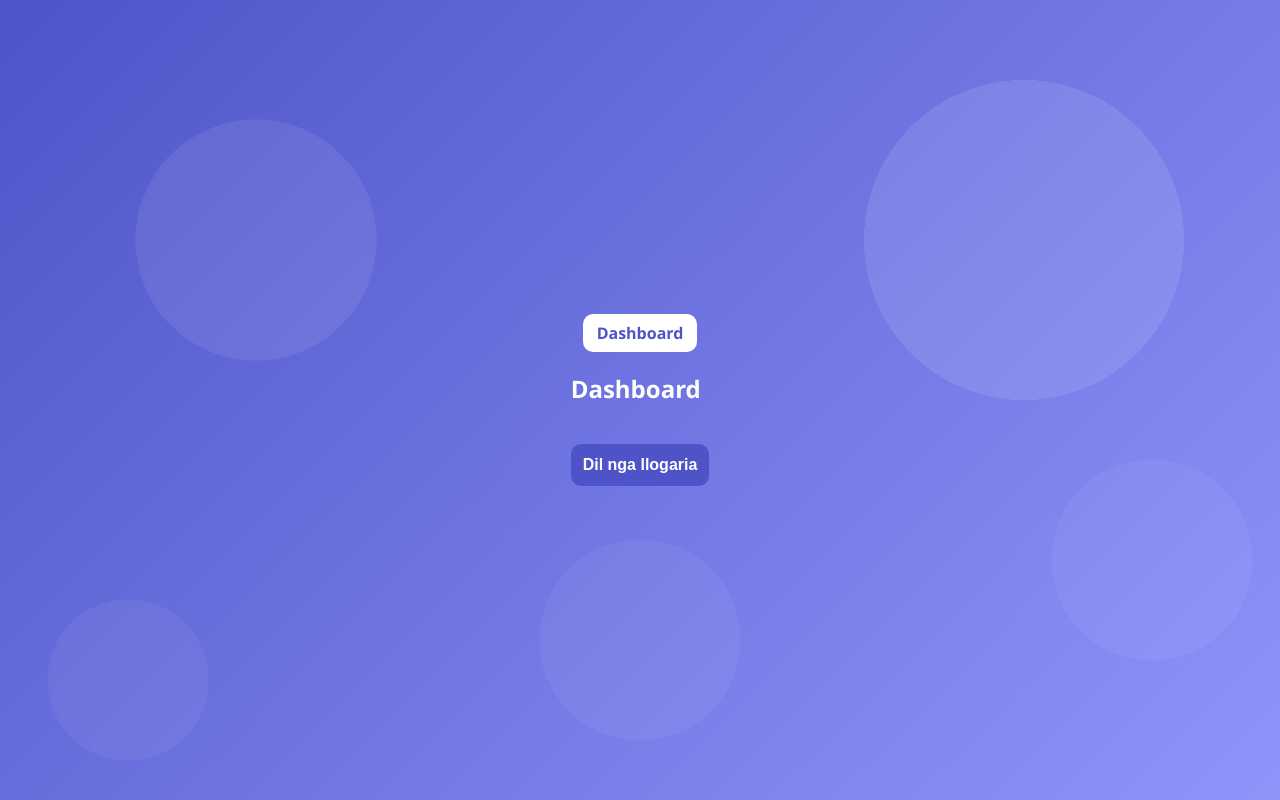
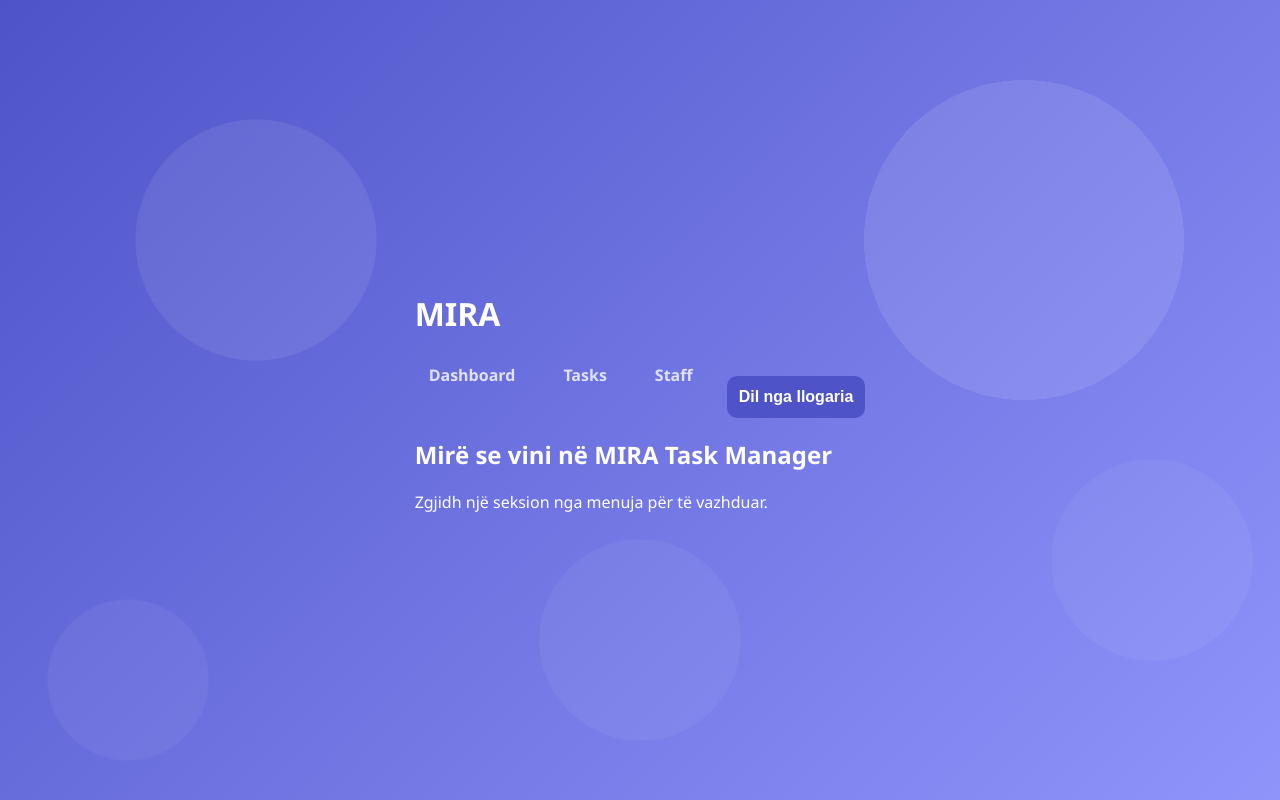
Before and after one commit to edona12/mira-task-manager, a React (Create React App) app in the folder client/: page /homepage in a window 1280 px wide. Before the commit this address led to /dashboard. Built offline with nearby package versions, Linux system fonts and the light colour scheme; sample sign-in values are in the browser's storage.

Commit message:
Lidhje në HomePage

```diff
--- a/client/src/App.js
+++ b/client/src/App.js
@@ -1,17 +1,110 @@
+// import React, { useState } from 'react';
+// import {
+//   BrowserRouter as Router,
+//   Routes,
+//   Route,
+//   Navigate,
+//   useLocation,
+//   NavLink,
+// } from 'react-router-dom';
+// import LoginForm from './components/LoginForm';
+// import RegisterForm from './components/RegisterForm';
+// import Dashboard from './pages/Dashboard';
+// import Tasks from './pages/Tasks';
+// import Staff from './pages/Staff';
+// import HomePage from './pages/HomePage';
+// import PrivateRoute from './components/PrivateRoute';
+// import AuthContext from './context/AuthContext';
+// import LogoutButton from './components/LogoutButton';
+// import './App.css';
+
+// function AppWrapper() {
+//   const [token, setToken] = useState(localStorage.getItem('token'));
+
+//   return (
+//     <AuthContext.Provider value={{ token, setToken }}>
+//       <Router>
+//         <AppLayout />
+//       </Router>
+//     </AuthContext.Provider>
+//   );
+// }
+
+// function AppLayout() {
+//   const { token } = React.useContext(AuthContext);
+//   const location = useLocation();
+
+//   return (
+//     <div className="App">
+//       <nav>
+//         {!token ? (
+//           <>
+//             <NavLink to="/login" className={({ isActive }) => (isActive ? 'active-link' : '')}>
+//               Login
+//             </NavLink>
+//             <NavLink to="/register" className={({ isActive }) => (isActive ? 'active-link' : '')}>
+//               Register
+//             </NavLink>
+//           </>
+//         ) : (
+//           <>
+//             <NavLink to="/" className={({ isActive }) => (isActive ? 'active-link' : '')}>
+//               Home
+//             </NavLink>
+//             <NavLink to="/dashboard" className={({ isActive }) => (isActive ? 'active-link' : '')}>
+//               Dashboard
+//             </NavLink>
+//             <NavLink to="/tasks" className={({ isActive }) => (isActive ? 'active-link' : '')}>
+//               Tasks
+//             </NavLink>
+//             <NavLink to="/staff" className={({ isActive }) => (isActive ? 'active-link' : '')}>
+//               Staff
+//             </NavLink>
+//             <LogoutButton />
+//           </>
+//         )}
+//       </nav>
+
+//     <Routes>
+//   <Route path="/login" element={!token ? <LoginForm /> : <Navigate to="/homepage" />} />
+//   <Route path="/register" element={!token ? <RegisterForm /> : <Navigate to="/homepage" />} />
+
+//   {/* Layout që ka Header + Outlet */}
+//   <Route path="/homepage" element={<PrivateRoute><HomePage /></PrivateRoute>}>
+//     <Route index element={<Dashboard />} />
+//     <Route path="dashboard" element={<Dashboard />} />
+//     <Route path="tasks" element={<Tasks />} />
+//     <Route path="staff" element={<Staff />} />
+//   </Route>
+
+//   {/* Fallback */}
+//   <Route path="*" element={<Navigate to={token ? "/homepage" : "/login"} />} />
+// </Routes>
+
+
+//     </div>
+//   );
+// }
+
+// export default AppWrapper;
+
 import React, { useState } from 'react';
 import {
   BrowserRouter as Router,
   Routes,
   Route,
-  NavLink,
   Navigate,
   useLocation,
+  NavLink,
 } from 'react-router-dom';
 import LoginForm from './components/LoginForm';
 import RegisterForm from './components/RegisterForm';
 import Dashboard from './pages/Dashboard';
+import Tasks from './pages/Tasks';
+import Staff from './pages/Staff';
+import HomePage from './pages/HomePage';
 import PrivateRoute from './components/PrivateRoute';
-import AuthContext from './context/AuthContext'; // importo context
+import AuthContext from './context/AuthContext';
 import './App.css';
 
 function AppWrapper() {
@@ -27,44 +120,49 @@ function AppWrapper() {
 }
 
 function AppLayout() {
+  const { token } = React.useContext(AuthContext);
   const location = useLocation();
-  const { token } = React.useContext(AuthContext); // merre token nga context
 
   return (
     <div className="App">
-      <nav>
-        {!token ? (
-          <>
-            <NavLink to="/login" className={({ isActive }) => (isActive ? 'active-link' : '')}>
-              Login
-            </NavLink>
-            <NavLink to="/register" className={({ isActive }) => (isActive ? 'active-link' : '')}>
-              Register
-            </NavLink>
-          </>
-        ) : (
-          <>
-            <NavLink to="/dashboard" className={({ isActive }) => (isActive ? 'active-link' : '')}>
-              Dashboard
-            </NavLink>
-            {/* LogoutButton NUK është më këtu */}
-          </>
-        )}
-      </nav>
+      {/* Nav për Login/Register - vetëm kur nuk ka token */}
+      {!token && (
+        <nav className="flex justify-center gap-6 pt-6 text-white text-lg font-semibold">
+          <NavLink
+            to="/login"
+            className={({ isActive }) =>
+              `px-4 py-1 rounded-full transition duration-200 ${
+                isActive ? 'bg-white text-indigo-600' : 'hover:text-indigo-300'
+              }`
+            }
+          >
+            Login
+          </NavLink>
+          <NavLink
+            to="/register"
+            className={({ isActive }) =>
+              `px-4 py-1 rounded-full transition duration-200 ${
+                isActive ? 'bg-white text-indigo-600' : 'hover:text-indigo-300'
+              }`
+            }
+          >
+            Register
+          </NavLink>
+        </nav>
+      )}
 
       <Routes>
-        <Route path="/" element={token ? <Navigate to="/dashboard" /> : <Navigate to="/login" />} />
-        <Route path="/login" element={!token ? <LoginForm /> : <Navigate to="/dashboard" />} />
-        <Route path="/register" element={!token ? <RegisterForm /> : <Navigate to="/dashboard" />} />
-        <Route
-          path="/dashboard"
-          element={
-            <PrivateRoute>
-              <Dashboard />
-            </PrivateRoute>
-          }
-        />
-        <Route path="*" element={<Navigate to="/" />} />
+        <Route path="/login" element={!token ? <LoginForm /> : <Navigate to="/homepage" />} />
+        <Route path="/register" element={!token ? <RegisterForm /> : <Navigate to="/homepage" />} />
+
+        <Route path="/homepage" element={<PrivateRoute><HomePage /></PrivateRoute>}>
+          <Route index element={<Dashboard />} />
+          <Route path="dashboard" element={<Dashboard />} />
+          <Route path="tasks" element={<Tasks />} />
+          <Route path="staff" element={<Staff />} />
+        </Route>
+
+        <Route path="*" element={<Navigate to={token ? "/homepage" : "/login"} />} />
       </Routes>
     </div>
   );
--- a/client/src/components/Header.js
+++ b/client/src/components/Header.js
@@ -1,92 +1,35 @@
-// // src/components/Header.js
-// import React from 'react';
-// import { NavLink, useNavigate } from 'react-router-dom';
+import React from 'react';
+import { NavLink, useNavigate } from 'react-router-dom';
+import LogoutButton from './LogoutButton';
 
-// const Header = () => {
-//   const navigate = useNavigate();
+const Header = () => {
+  const navigate = useNavigate();
 
-//   const handleLogout = () => {
-//     localStorage.removeItem('token'); // fshij tokenin
-//     navigate('/login'); // ridrejto te login
-//   };
+  return (
+    <header className="w-full px-8 py-4 flex justify-between items-center text-white z-50">
+      {/* Logo */}
+      <h1
+        onClick={() => navigate('/homepage')}
+        className="text-2xl font-bold cursor-pointer tracking-wide"
+      >
+        MIRA
+      </h1>
 
-//   return (
-//     <header style={{
-//       display: 'flex',
-//       justifyContent: 'space-between',
-//       alignItems: 'center',
-//       padding: '10px 20px',
-//       backgroundColor: '#2952ff',
-//       color: 'white',
-//       borderRadius: '0 0 10px 10px',
-//       position: 'sticky',
-//       top: 0,
-//       zIndex: 1000,
-//     }}>
-//       <div>
-//         <NavLink
-//           to="/home"
-//           style={{ color: 'white', fontWeight: 'bold', fontSize: '1.5rem', textDecoration: 'none' }}
-//         >
-//           MIRA
-//         </NavLink>
-//       </div>
+      {/* Navigation Links */}
+      <nav className="flex gap-8 text-lg font-medium">
+        <NavLink to="/homepage/dashboard" className="hover:underline transition duration-200">
+          Dashboard
+        </NavLink>
+        <NavLink to="/homepage/tasks" className="hover:underline transition duration-200">
+          Tasks
+        </NavLink>
+        <NavLink to="/homepage/staff" className="hover:underline transition duration-200">
+          Staff
+        </NavLink>
+        <LogoutButton />
+      </nav>
+    </header>
+  );
+};
 
-//       <nav style={{ display: 'flex', gap: '15px' }}>
-//         <NavLink
-//           to="/home"
-//           style={({ isActive }) => ({
-//             color: isActive ? '#ffeb3b' : 'white',
-//             textDecoration: 'none',
-//           })}
-//         >
-//           Home
-//         </NavLink>
-//         <NavLink
-//           to="/dashboard"
-//           style={({ isActive }) => ({
-//             color: isActive ? '#ffeb3b' : 'white',
-//             textDecoration: 'none',
-//           })}
-//         >
-//           Dashboard
-//         </NavLink>
-//         <NavLink
-//           to="/tasks"
-//           style={({ isActive }) => ({
-//             color: isActive ? '#ffeb3b' : 'white',
-//             textDecoration: 'none',
-//           })}
-//         >
-//           Tasks
-//         </NavLink>
-//         <NavLink
-//           to="/staff"
-//           style={({ isActive }) => ({
-//             color: isActive ? '#ffeb3b' : 'white',
-//             textDecoration: 'none',
-//           })}
-//         >
-//           Staff
-//         </NavLink>
-//       </nav>
-
-//       <button
-//         onClick={handleLogout}
-//         style={{
-//           backgroundColor: '#f44336',
-//           border: 'none',
-//           color: 'white',
-//           padding: '8px 15px',
-//           borderRadius: '5px',
-//           cursor: 'pointer',
-//           fontWeight: '600',
-//         }}
-//       >
-//         Logout
-//       </button>
-//     </header>
-//   );
-// };
-
-// export default Header;
+export default Header;
--- a/client/src/pages/HomePage.js
+++ b/client/src/pages/HomePage.js
@@ -1,28 +1,46 @@
-// // src/pages/HomePage.js
 // import React from 'react';
+// import Header from '../components/Header';
+// import { Outlet } from 'react-router-dom';
 
 // const HomePage = () => {
 //   return (
-//     <div style={{ padding: '20px', maxWidth: '900px', margin: '20px auto', color: '#222' }}>
-//       <h1>Mirë se vini në MIRA Task Manager</h1>
-//       <p>Këtu mund të menaxhoni detyrat, stafit dhe të ndiqni progresin në mënyrë të thjeshtë dhe efektive.</p>
-//       {/* Mund të shtosh ketu info, slider, animacione, etj */}
-//     </div>
+//     <>
+//       <Header />
+//       <div className="content">
+//         <Outlet />
+//       </div>
+//     </>
 //   );
 // };
 
 // export default HomePage;
 
-// Homepage.js
 import React from 'react';
+import Header from '../components/Header';
+import { Outlet, useLocation } from 'react-router-dom';
 
-const Homepage = () => {
+const HomePage = () => {
+  const location = useLocation();
+
+  const isBasePath = location.pathname === "/homepage";
+
   return (
-    <div>
-      <h1>Mirësevini në Homepage</h1>
-      {/* Kodet tjera */}
-    </div>
+    <>
+      <Header />
+      <div className="content px-6 py-10">
+        {isBasePath ? (
+          <div className="text-center">
+            <h2 className="text-3xl font-bold">Mirë se vini në MIRA Task Manager</h2>
+            <p className="mt-4 text-lg text-gray-700">
+              Zgjidh një seksion nga menuja për të vazhduar.
+            </p>
+          </div>
+        ) : (
+          <Outlet />
+        )}
+      </div>
+    </>
   );
 };
 
-export default Homepage;  // **Kjo është shumë e rëndësishme**
+export default HomePage;
```
